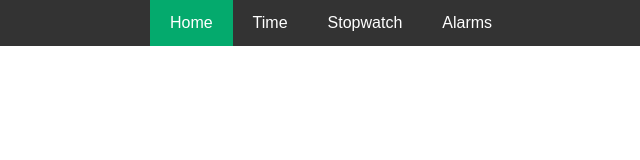
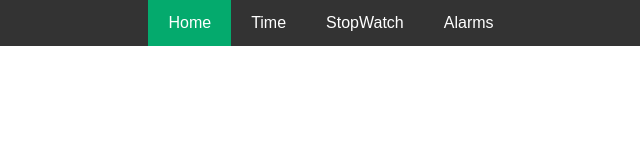
Before and after one commit to Asna75/project_1, a plain HTML site: page index.html in a window 1280 px wide. Shown: the full height of the page, 309-949 px from the left. Drawn offline with Linux system fonts and the light colour scheme.

Commit message:
Update index.html

```diff
--- a/index.html
+++ b/index.html
@@ -59,7 +59,7 @@
   <div class="navbar">
     <a href="tempretureCon.html" class="active">Home</a>
     <a href="digital_clock.html">Time</a>
-    <a href="stopWatch.html">Stopwatch</a>
+    <a href="stopWatch.html">StopWatch</a>
     <a href="#alarms">Alarms</a>
   </div>
 
```
